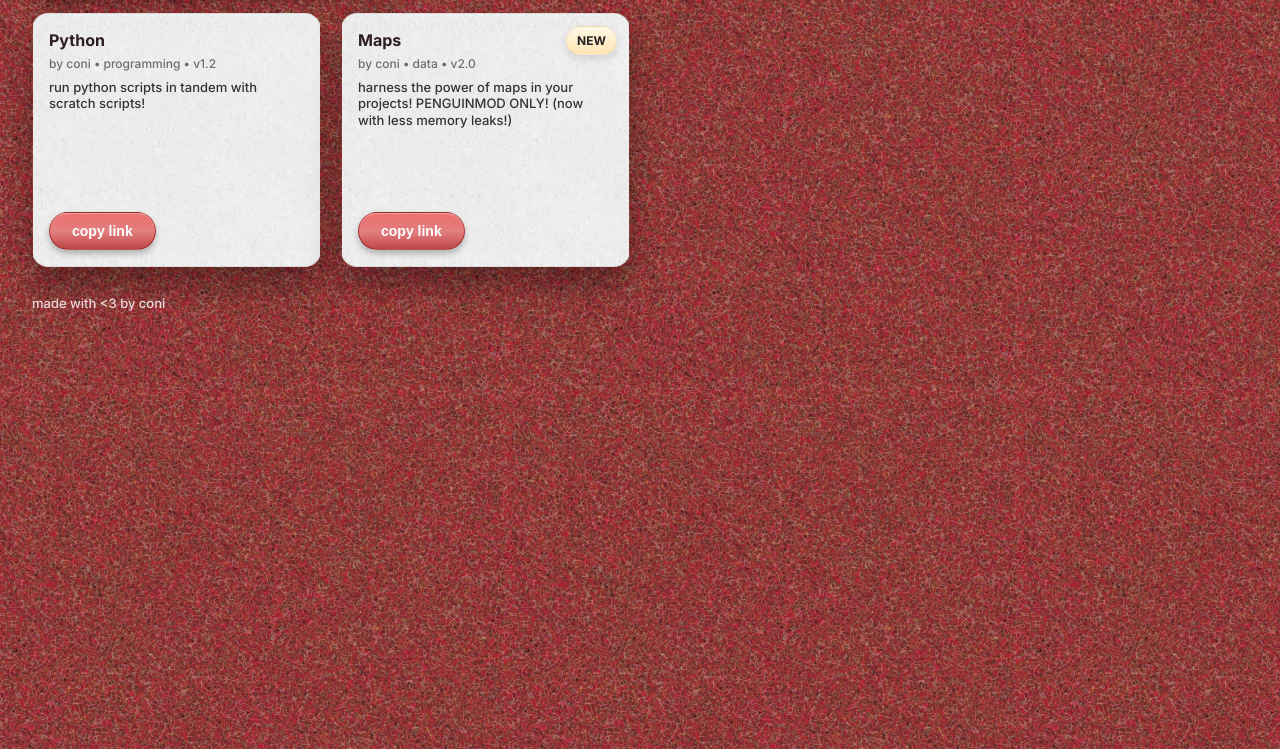
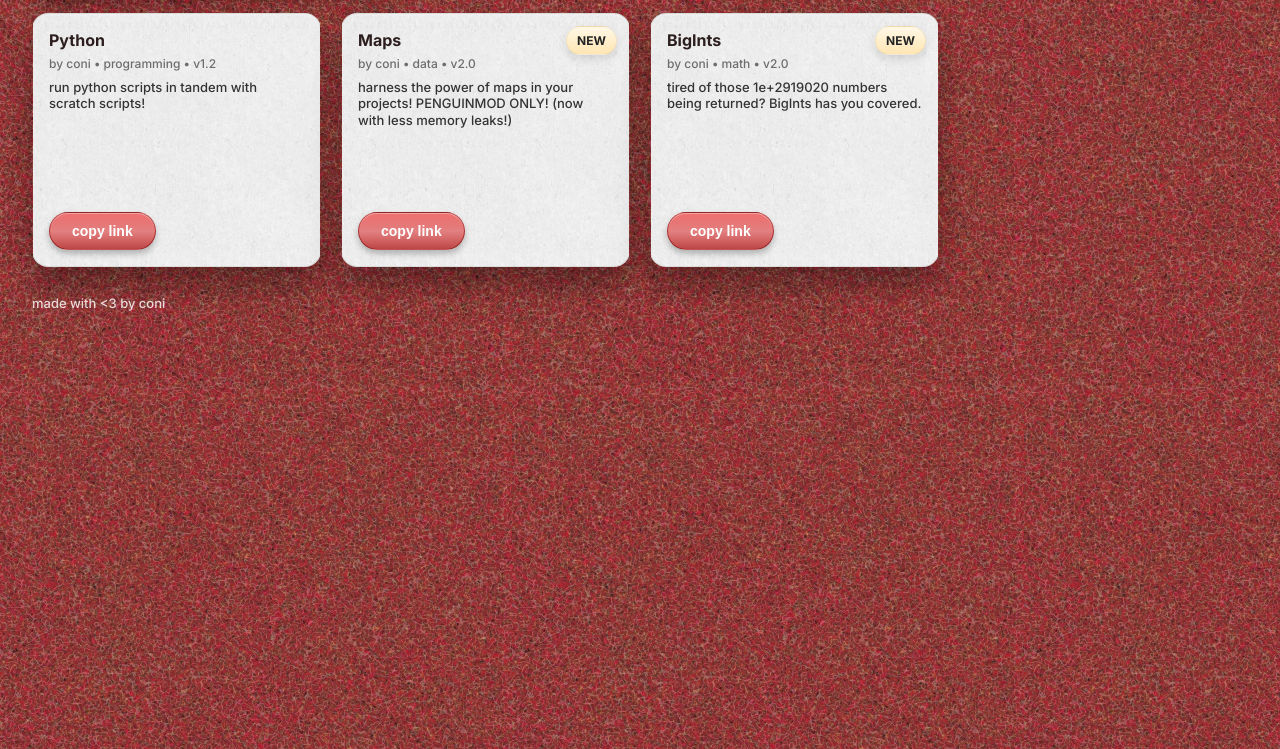
Before and after one commit to cshadsy/extensionz, a plain HTML site: page index.html in a window 1280 px wide. Shown: the part 115-864 px from the top of the page. Drawn offline with nearby package versions, Linux system fonts and the light colour scheme; a web font is replaced by a local one.

Commit message:
Update index.html

```diff
--- a/index.html
+++ b/index.html
@@ -29,6 +29,7 @@
       <div class="chip" id="filterAll">all</div>
       <div class="chip">programming</div>
       <div class="chip">data</div>
+      <div class="chip">math</div>
     </div>
   </div>
 
@@ -60,6 +61,20 @@
 
       <div class="stitched" aria-hidden></div>
     </article>
+    <article class="card" role="listitem" tabindex="0" aria-label="conibigint">
+      <div>
+        <div class="badge">NEW</div>
+        <h2 class="title">BigInts</h2>
+        <div class="meta">by coni • math • v2.0</div>
+        <p class="desc">tired of those 1e+2919020 numbers being returned? BigInts has you covered.</p>
+      </div>
+
+      <div class="row">
+        <button class="btn" data-link="https://raw.githubusercontent.com/cshadsy/pm-exts/refs/heads/main/bigint.js">copy link</button>
+      </div>
+
+      <div class="stitched" aria-hidden></div>
+    </article>
   </main>
 
   <footer>made with &#60;3 by coni</footer>
```
